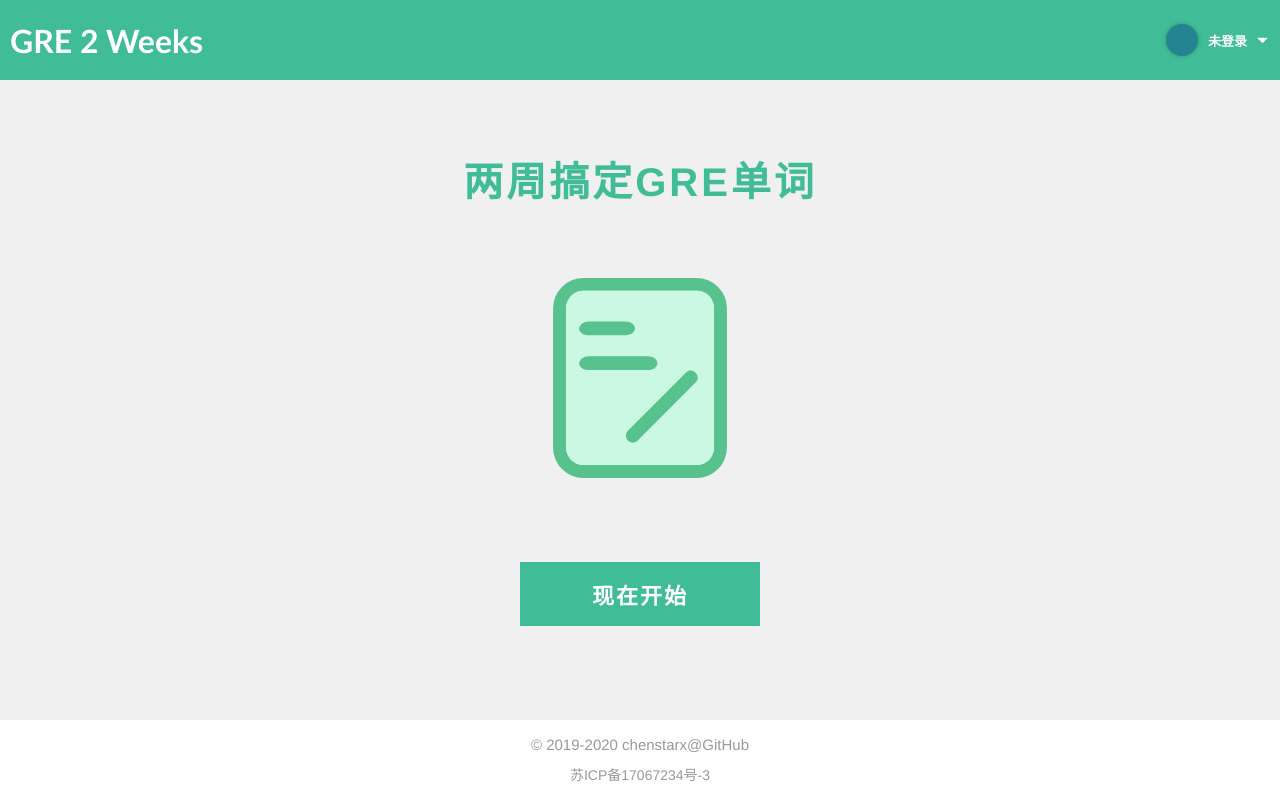
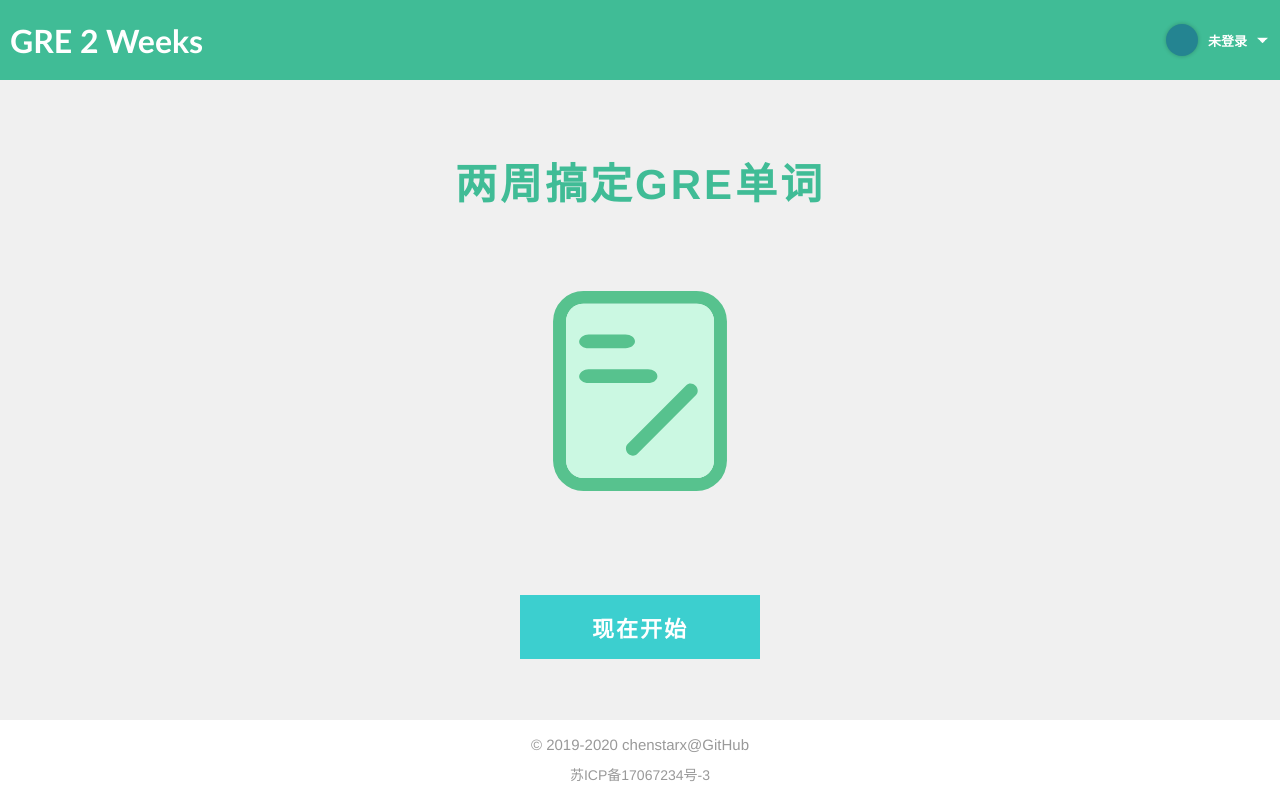
Before and after one commit to chenstarx/vuecabulary, a Vue app: page / in a window 1280 px wide. Built offline with nearby package versions, Linux system fonts and the light colour scheme.

Commit message:
home ui fixed

```diff
--- a/src/pages/Home.vue
+++ b/src/pages/Home.vue
@@ -57,11 +57,11 @@
                 </div>
             </div>
         </template>
-        <template v-else>
+        <div v-else class="main">
             <div class="header">两周搞定GRE单词</div>
             <img src="../static/icons/logo.svg" />
             <div class="start" @click="showLogin=true">现在开始</div>
-        </template>
+        </div>
         <div class="info" @click="goGit">© 2019-2020 chenstarx@GitHub<span>苏ICP备17067234号-3</span></div>
     </div>
 </template>
@@ -139,17 +139,17 @@ export default {
   width: 100vw;
   height: 100vh;
   background: #F0F0F0;
-  overflow: hidden;
+  overflow-x: hidden;
+  overflow-y: auto;
+  -webkit-overflow-scrolling: touch;
 }
 
 .main {
-  height: 100%;
-  padding: 110px 30px 80px 30px;
+  height: fit-content;
+  padding: 110px 30px;
   box-sizing: border-box;
   max-width: 1000px;
   margin: 0 auto;
-  overflow: auto;
-  -webkit-overflow-scrolling: touch;
 }
 
 .revise {
@@ -311,22 +311,22 @@ export default {
   width: 100%;
   color: #40BC96;
   text-align: center;
-  font-size: 40px;
+  font-size: 42px;
   letter-spacing: 3px;
   font-weight: bold;
-  padding-top: 150px;
-  padding-bottom: 70px;
+  margin-top: 40px;
+  margin-bottom: 80px;
 }
 
 .start {
   width: 240px;
   height: 64px;
-  margin: 80px auto;
-  background: #40BC96;
+  margin: 100px auto 0 auto;
+  background: #3CCFCF;
+  color: #FFFFFF;
   display: flex;
   align-items: center;
   justify-content: center;
-  color: #FFFFFF;
   font-size: 22px;
   font-weight: 600;
   letter-spacing: 2px;
@@ -336,7 +336,8 @@ export default {
 }
 
 .start:hover {
-  background: rgb(40, 156, 121);
+  background: #F9CC28;
+  color: #455358;
 }
 
 .info {
```
